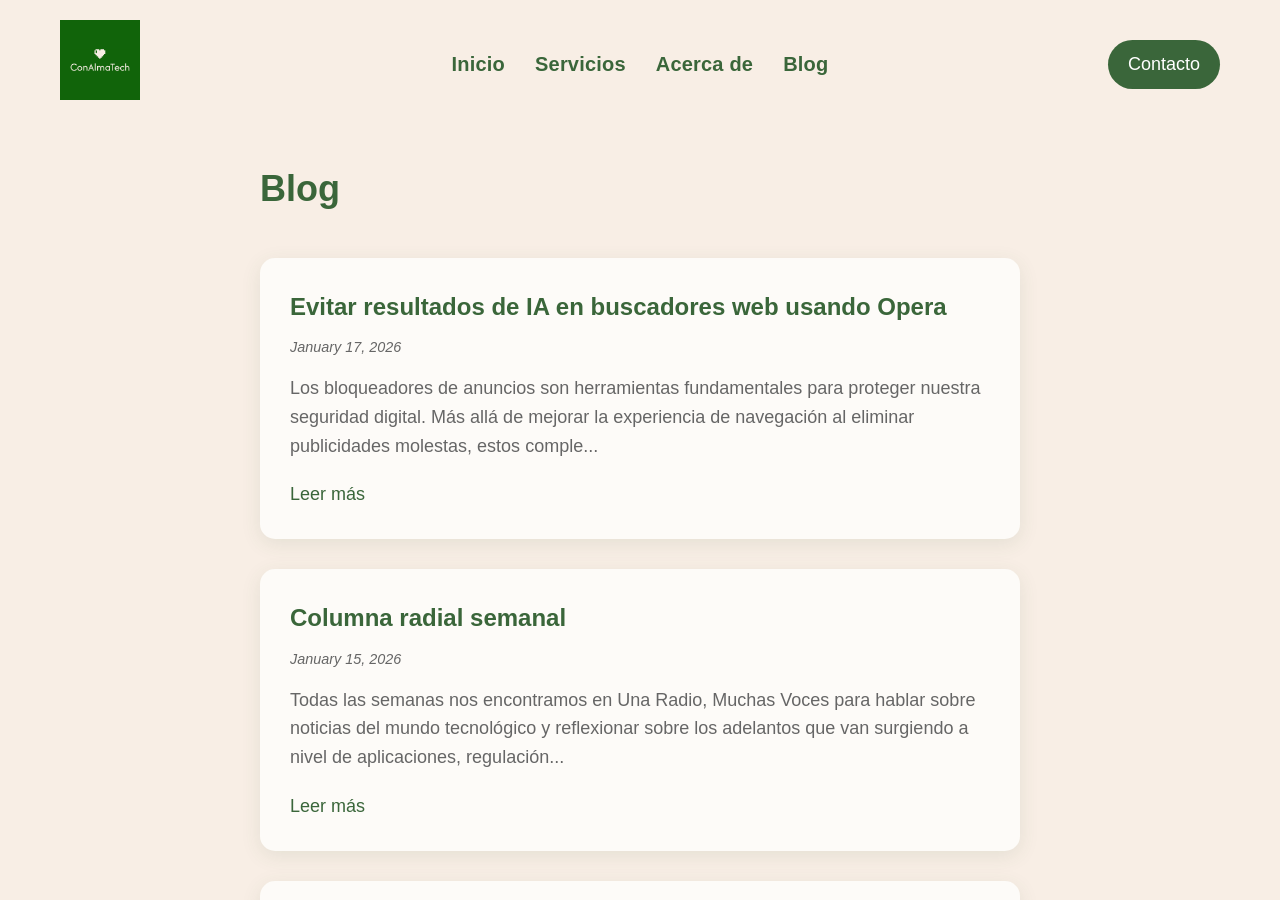
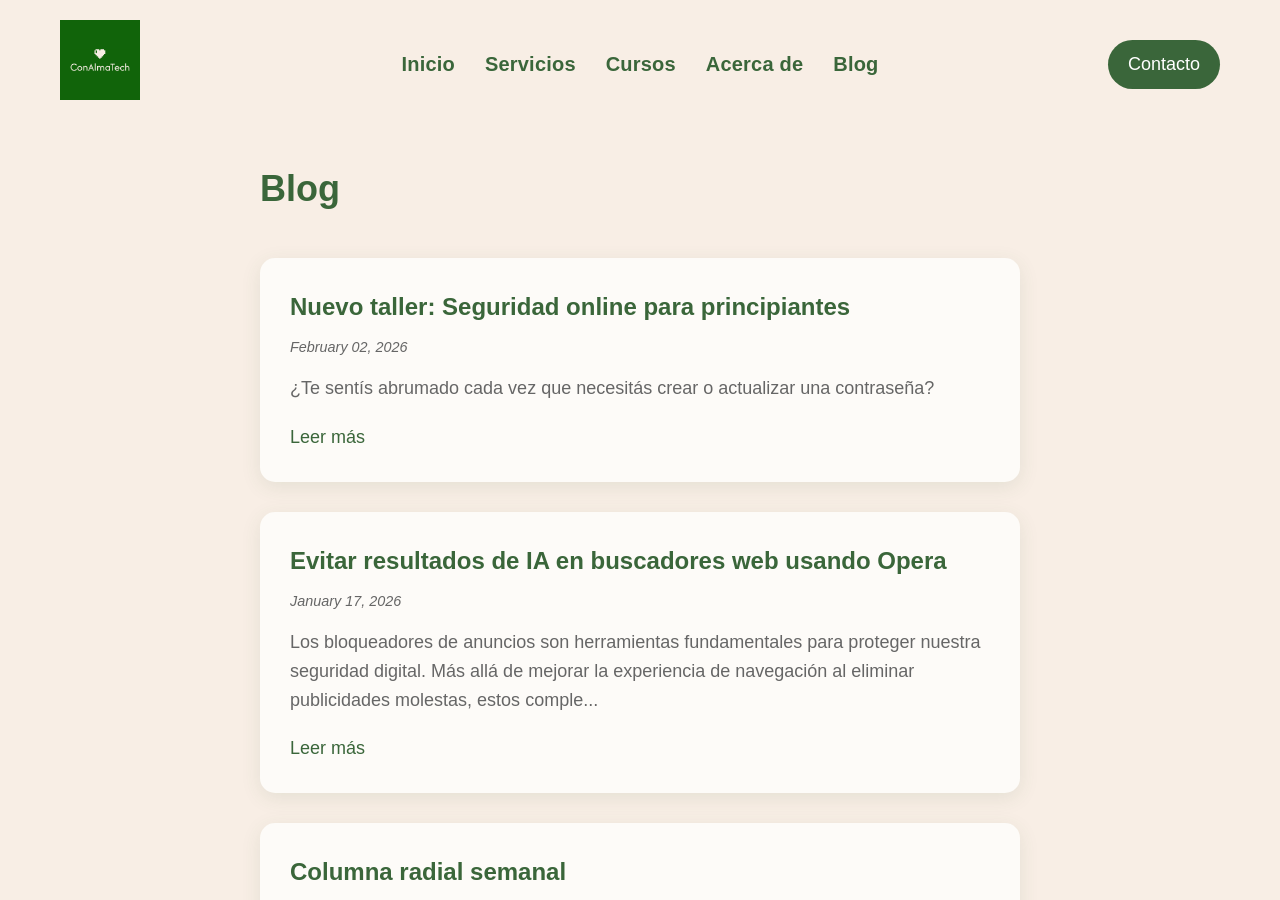
Before and after one commit to anitalmada/anitalmada.github.io, a Jekyll site: the page built from blog.md, in a window 1280 px wide and 900 px high. Built offline with Jekyll 4.4.1, drawn with Linux system fonts in a browser that asks for light colours; some web fonts are replaced; some of the changed lines change nothing that is shown.

Commit message:
Adding link to menu and new post about online workshop

```diff
--- a/_config.yml
+++ b/_config.yml
@@ -9,7 +9,7 @@
 #
 
 title: Con Alma tech
-email: ana@conalma.tech
+email: analaura.almada@conalma.tech
 description: >- # this means to ignore newlines until "baseurl:"
   Espacio de aprendizaje para usar la tecnología a nuestro favor.
   Servicios de soporte técnico, consultoría y capacitación tecnológica.
--- a/_layouts/default.html
+++ b/_layouts/default.html
@@ -34,6 +34,7 @@
                 <nav class="nav">
                     <a href="#inicio">Inicio</a>
                     <a href="#servicios">Servicios</a>
+                    <a href="https://con-alma-tech.tiendup.com">Cursos</a>
                     <a href="#acerca">Acerca de</a>
                     <a href="#blog">Blog</a>
                 </nav>
@@ -50,6 +51,7 @@
                 <nav class="nav post-nav-hide">
                     <a href="#inicio">Inicio</a>
                     <a href="#servicios">Servicios</a>
+                    <a href="https://con-alma-tech.tiendup.com">Cursos</a>
                     <a href="#acerca">Acerca de</a>
                     <a href="#blog">Blog</a>
                     <a href="https://wa.me/5491127895799" class="contact-btn" target="_blank">Contacto</a>
--- /dev/null
+++ b/_posts/2026-02-02-lanzamiento-taller-seguridad-online.markdown
@@ -0,0 +1,56 @@
+---
+layout: post
+title: "Nuevo taller: Seguridad online para principiantes"
+date: 2026-02-02 17:49:26 -0300
+categories:
+image: /assets/images/imagenBlogcapacitacion.png
+---
+
+## ¿Te sentís abrumado cada vez que necesitás crear o actualizar una contraseña?
+
+Seguramente ya pasaste por esto: intentás crear una cuenta nueva y el sitio te pide una contraseña "segura" con mayúsculas, números, símbolos y mínimo 12 caracteres. O peor aún, te llega un correo pidiéndote que actualices tu contraseña "por seguridad" y no te acordás cuál era la que tenías en ese sitio.
+
+El resultado es siempre el mismo: **caos total**. Tenés contraseñas anotadas en notas del celular, en papeles que se pierden, o simplemente usás la misma contraseña en todos lados porque es imposible recordar tantas variaciones. Y cuando intentás acceder desde otro dispositivo, es una pesadilla.
+
+## Ya no más. En solo 1 hora, transformá el caos en tranquilidad.
+
+**Seguridad online para principiantes** es un taller paso a paso que te muestra cómo organizar y proteger todas tus cuentas digitales de forma simple y permanente. Sin complicaciones técnicas, sin conocimientos previos, sin estrés.
+
+### Lo que vas a lograr con este taller:
+
+✅ **Todo centralizado y organizado**
+Todas tus contraseñas en un solo lugar seguro, accesible desde tu celular y tu computadora. Olvidate de buscar notas perdidas o recordar qué contraseña usaste en cada sitio.
+
+✅ **Solo 1 hora de tu tiempo**
+En una sesión grabada, vas a aprender todo lo necesario para configurar tu sistema de protección. Luego, simplemente seguís los pasos y en menos de una hora vas a tener todas tus cuentas aseguradas.
+
+✅ **Recursos 100% gratuitos y confiables**
+Utilizamos herramientas gratuitas de código abierto, respaldadas por expertos en seguridad digital. No necesitás pagar suscripciones ni servicios premium para estar protegido.
+
+✅ **Una sola contraseña para recordar**
+Configurá tu contraseña maestra una vez y nunca más vas a tener que memorizar otra. El sistema se encarga de generar y guardar contraseñas únicas y seguras para cada cuenta que uses.
+
+✅ **Seguridad de dos factores sin complicaciones**
+Activá la autenticación de dos factores directamente desde la misma herramienta. No necesitás instalar aplicaciones adicionales ni complicarte con códigos que llegan por SMS.
+
+✅ **Acceso desde cualquier dispositivo**
+Tus contraseñas sincronizadas y disponibles en tu celular, tablet y computadora. Accedé a tus cuentas de forma segura desde donde estés, cuando lo necesites.
+
+## De la frustración a la tranquilidad
+
+**Antes del taller:** Contraseñas olvidadas, cuentas bloqueadas, estrés cada vez que necesitás crear una cuenta nueva, miedo de que alguien acceda a tus datos.
+
+**Después del taller:** Todo organizado, todas tus cuentas protegidas con contraseñas únicas y seguras, acceso rápido desde cualquier dispositivo, tranquilidad total sabiendo que tus datos están a salvo.
+
+## ¿Para quién es este taller?
+
+Este taller es perfecto para vos si:
+- Tenés múltiples cuentas online (redes sociales, bancos, compras, trabajo)
+- Te sentís abrumado gestionando contraseñas
+- Querés proteger tus datos pero no sabés por dónde empezar
+- Preferís soluciones simples y prácticas
+- No tenés conocimientos técnicos avanzados
+
+**No necesitás experiencia previa en ciberseguridad.** Todo está explicado paso a paso, de forma clara y visual.
+
+**Inscribite a precio promocional de lanzamiento haciendo [click aquí](https://con-alma-tech.tiendup.com)**
```
